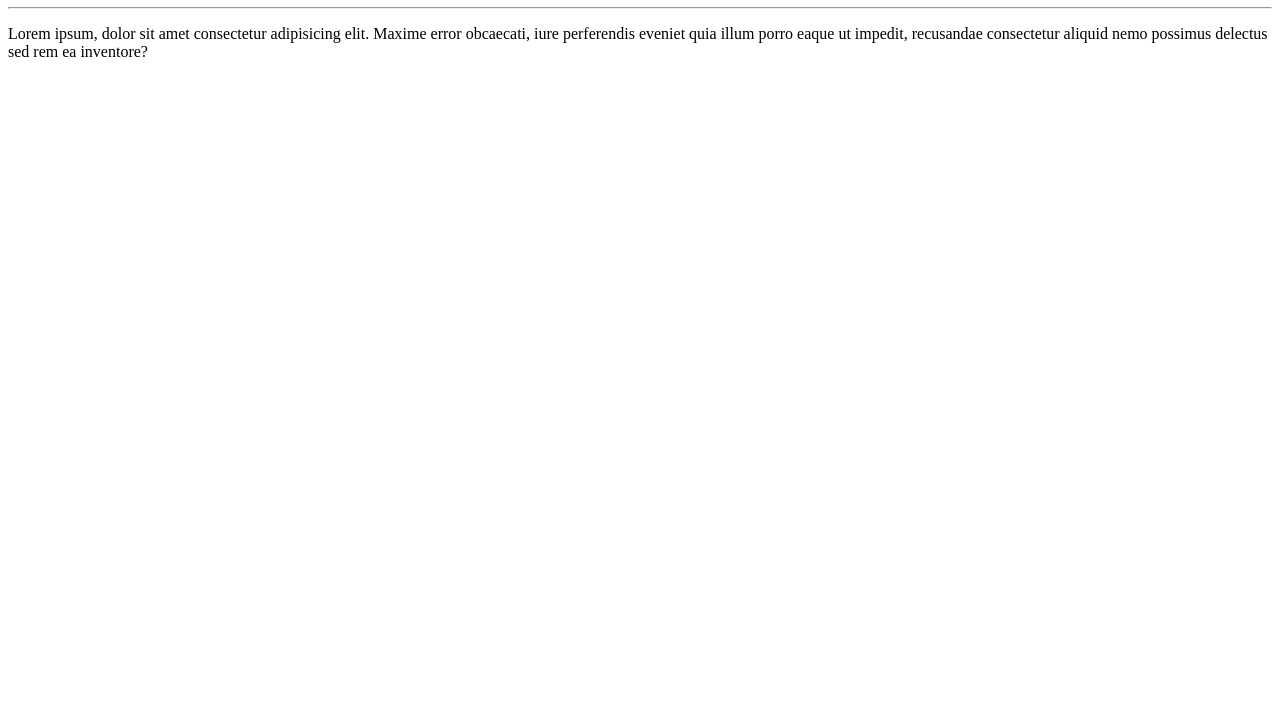
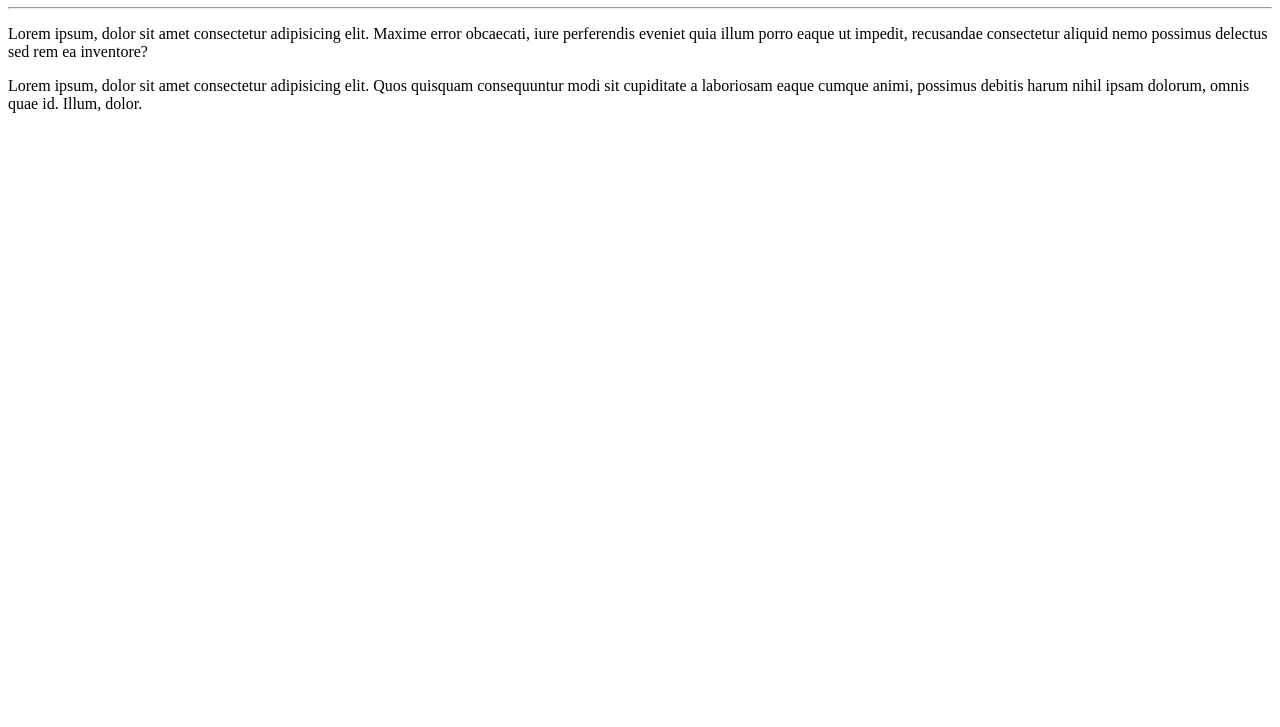
Before and after one commit to CleiL/Meu-Primeiro-Repositorio, a plain HTML site: page site-exemplo/index.html in a window 1280 px wide. Shown: the part 73-800 px from the top of the page. Drawn offline with Linux system fonts and the light colour scheme.

Commit message:
Update index.html

```diff
--- a/site-exemplo/index.html
+++ b/site-exemplo/index.html
@@ -12,5 +12,8 @@
     <p>Lorem ipsum, dolor sit amet consectetur adipisicing elit.
     Maxime error obcaecati, iure perferendis eveniet quia illum porro eaque ut impedit,
     recusandae consectetur aliquid nemo possimus delectus sed rem ea inventore?</p>
+    <p>Lorem ipsum, dolor sit amet consectetur adipisicing elit.
+    Quos quisquam consequuntur modi sit cupiditate a laboriosam eaque cumque animi,
+    possimus debitis harum nihil ipsam dolorum, omnis quae id. Illum, dolor.</p>
 </body>
 </html>
```
